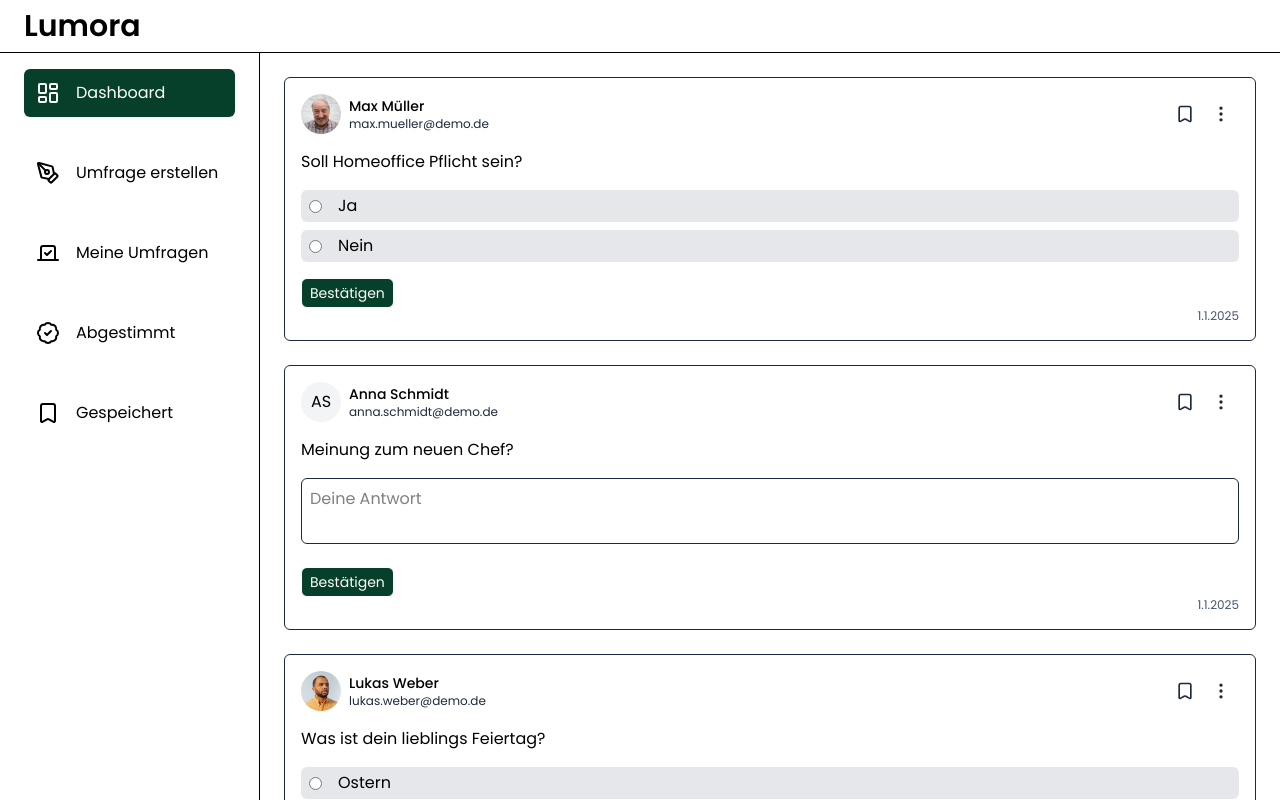
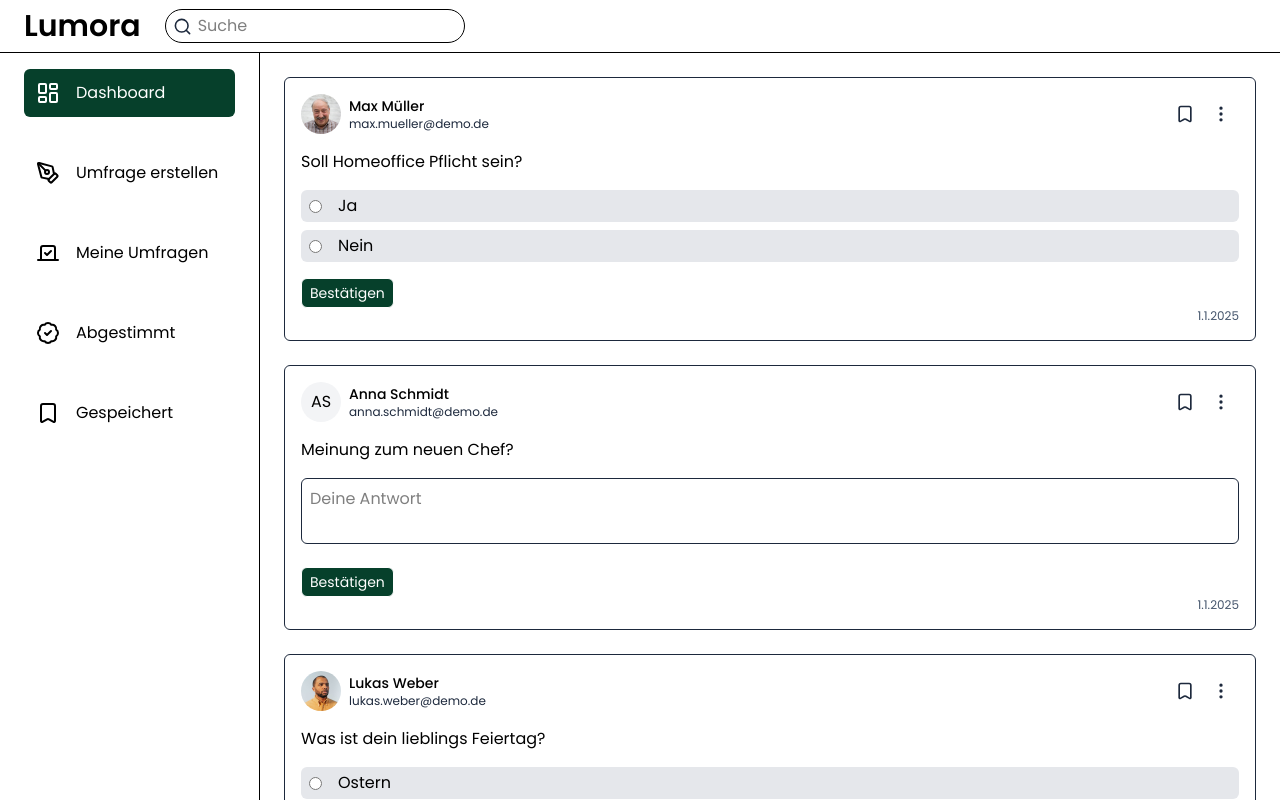
Before and after one commit to Marvin348/Lumora, a React (Vite) app: page / in a window 1280 px wide. Shown: the top 800 px of the page. Built offline with nearby package versions, Linux system fonts and the light colour scheme.

Commit message:
add search for dashboard

```diff
--- a/src/components/layout/Header.tsx
+++ b/src/components/layout/Header.tsx
@@ -1,19 +1,44 @@
 import { Link } from "react-router";
-import { Menu } from "lucide-react";
+import { Menu, Search } from "lucide-react";
+import Searchbar from "@/components/search/Searchbar";
+import { useState } from "react";
 
 type HeaderProps = {
   onOpen: () => void;
 };
 
 const Header = ({ onOpen }: HeaderProps) => {
+  const [openSearchbar, setOpenSearchbar] = useState(false);
+
   return (
-    <nav className="flex items-center gap-6">
+    <nav className="flex items-center justify-between sm:justify-normal gap-6">
       <button className="md:hidden cursor-pointer" onClick={onOpen}>
         <Menu />
       </button>
-      <Link to="/">
-        <h2 className="font-semibold text-3xl">Lumora</h2>
-      </Link>
+
+      {/* Logo (verschwindet bei Search auf Mobile) */}
+      {!openSearchbar && (
+        <Link to="/">
+          <h2 className="font-semibold text-3xl">Lumora</h2>
+        </Link>
+      )}
+
+      <div
+        className={`${
+          openSearchbar ? "flex-1" : "hidden"
+        } sm:inline-block w-75`}
+      >
+        <Searchbar onClose={() => setOpenSearchbar(false)} />
+      </div>
+
+      {!openSearchbar && (
+        <button
+          className="sm:hidden cursor-pointer"
+          onClick={() => setOpenSearchbar(true)}
+        >
+          <Search />
+        </button>
+      )}
     </nav>
   );
 };
--- a/src/components/poll/PollCard.tsx
+++ b/src/components/poll/PollCard.tsx
@@ -38,7 +38,6 @@ const PollCard = ({ poll }: PollCardProps) => {
     }
   };
 
-  console.log(selectedValue);
   console.log("my votes", myVotes);
 
   const renderPollInput = () => {
--- /dev/null
+++ b/src/components/search/Searchbar.tsx
@@ -0,0 +1,45 @@
+import { Search, X } from "lucide-react";
+import { useState } from "react";
+import { useSearchStore } from "@/store/search/useSearchStore";
+
+type SearchbarProps = {
+  onClose: () => void;
+};
+
+const Searchbar = ({ onClose }: SearchbarProps) => {
+  const [searchInput, setSearchInput] = useState("");
+  const setSearchQuery = useSearchStore((state) => state.setSearchQuery);
+
+  const handleSubmit = (e: React.FormEvent) => {
+    e.preventDefault();
+    setSearchQuery(searchInput);
+  };
+
+  return (
+    <form onSubmit={handleSubmit} className="relative">
+      <input
+        type="text"
+        className="w-full border rounded-full py-1 px-8 ring-custom focus:ring-2 outline-none focus:border-transparent"
+        placeholder="Suche"
+        value={searchInput}
+        onChange={(e) => setSearchInput(e.target.value)}
+      />
+
+      <button
+        className="absolute left-2 top-0 bottom-0 text-slate-800"
+        type="submit"
+      >
+        <Search size={19} />
+      </button>
+
+      <button
+        className="absolute right-2 top-0 bottom-0 text-slate-800 sm:hidden"
+        type="button"
+        onClick={onClose}
+      >
+        <X size={19} />
+      </button>
+    </form>
+  );
+};
+export default Searchbar;
--- /dev/null
+++ b/src/hooks/useSearchPolls.ts
@@ -0,0 +1,20 @@
+import type { PollsWithMeta } from "@/types/pollsWithMeta";
+
+export const useSearchPolls = (
+  searchQuery: string,
+  pollsWithMeta: PollsWithMeta[]
+) =>
+  pollsWithMeta.filter((meta) => {
+    if (!searchQuery) return true;
+
+    const query = searchQuery.toLowerCase();
+
+    const matchesPoll =
+      meta.question.toLowerCase().includes(query) ||
+      meta.type.toLowerCase().includes(query);
+
+    const matchesUser =
+      !meta?.author?.name || meta.author.name.toLowerCase().includes(query);
+
+    return matchesPoll || matchesUser;
+  });
--- a/src/pages/DashboardPage.tsx
+++ b/src/pages/DashboardPage.tsx
@@ -2,16 +2,15 @@ import PollList from "@/components/poll/PollList";
 import { useDashboardData } from "@/hooks/useDashboardData";
 import type { PollsWithMeta } from "@/types/pollsWithMeta";
 import { useActiveUserStore } from "@/store/activeUser/useActiveUserStore";
-
+import { useSearchStore } from "@/store/search/useSearchStore";
+import { useSearchPolls } from "@/hooks/useSearchPolls";
 const DashboardPage = () => {
   const { users, polls, votes, isLoading, error } = useDashboardData();
 
   const activeUserId = useActiveUserStore((state) => state.activeUserId);
   const activeUser = users.find((user) => user.id === activeUserId);
 
-  // console.log("users", users);
-  // console.log("votes", votes);
-  // console.log("polls", polls);
+  const searchQuery = useSearchStore((state) => state.searchQuery);
 
   if (isLoading) return <div>Loading...</div>;
   if (error) return <div>Error</div>;
@@ -27,13 +26,16 @@ const DashboardPage = () => {
     };
   });
 
+  const searchedPolls = useSearchPolls(searchQuery, pollsWithMeta);
+
   console.log("enriched", pollsWithMeta);
   console.log("activeUser", activeUser);
+  console.log("searchQuery", searchQuery);
 
   return (
     <>
       <div className="grid grid-cols-1 gap-6">
-        <PollList pollsWithMeta={pollsWithMeta} />
+        <PollList pollsWithMeta={searchedPolls} />
       </div>
     </>
   );
--- /dev/null
+++ b/src/store/search/useSearchStore.ts
@@ -0,0 +1,11 @@
+import { create } from "zustand";
+
+type SearchStore = {
+  searchQuery: string;
+  setSearchQuery: (input: string) => void;
+};
+
+export const useSearchStore = create<SearchStore>()((set) => ({
+  searchQuery: "",
+  setSearchQuery: (input) => set({ searchQuery: input }),
+}));
```
